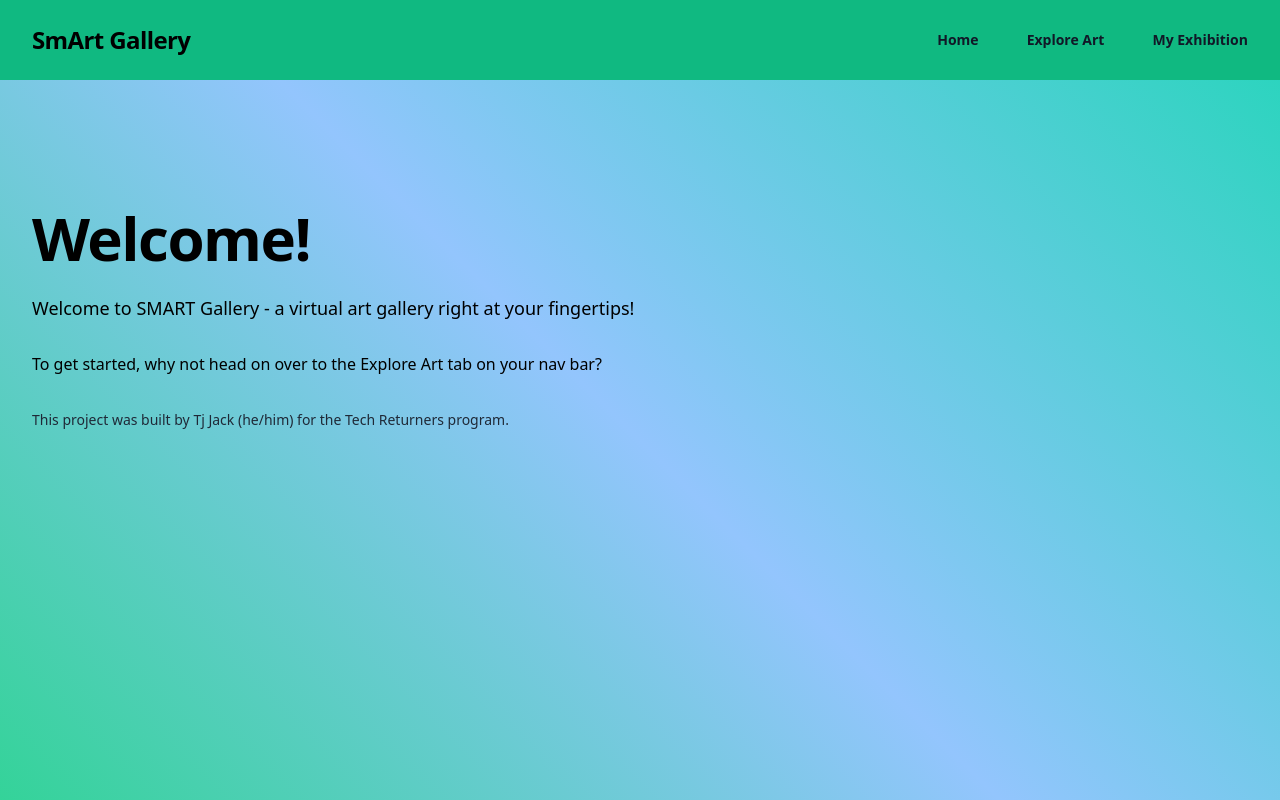
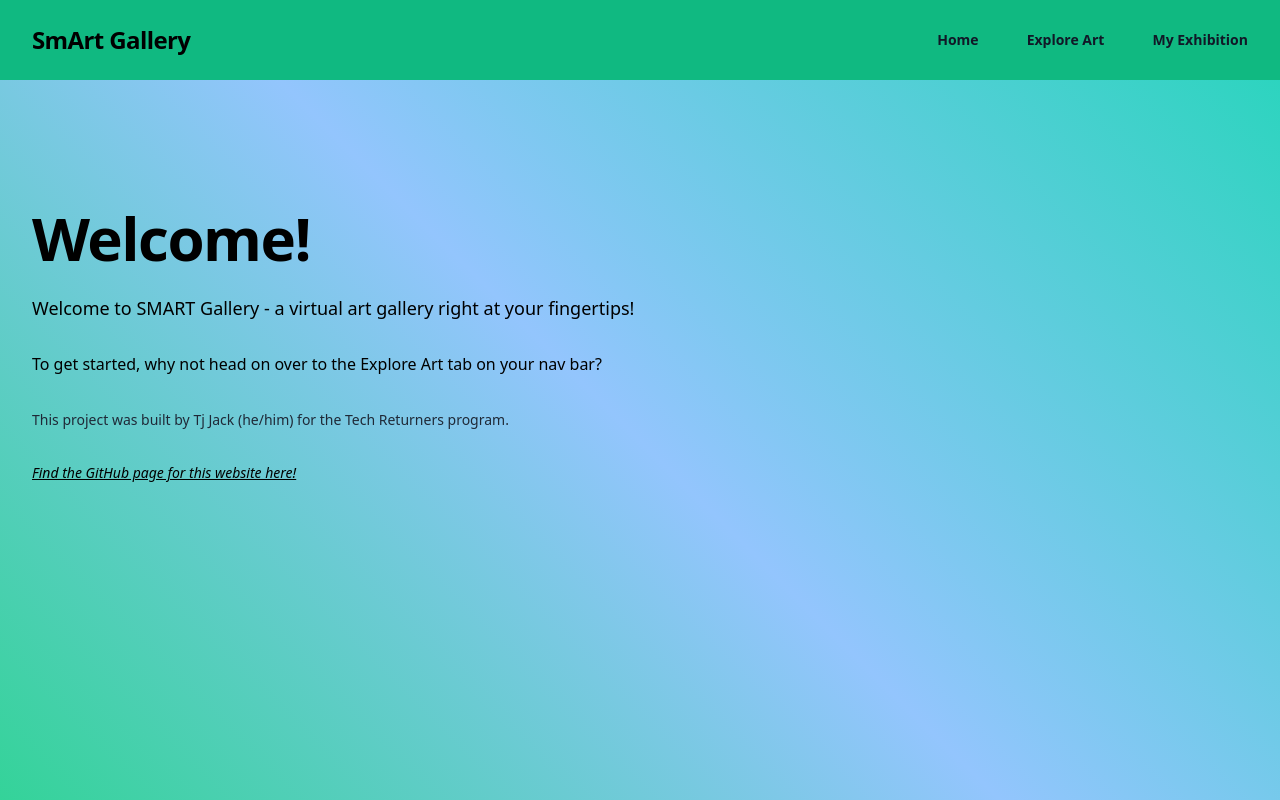
Before and after one commit to tjejack/exhibition-curator, a React (Vite) app: page / in a window 1280 px wide. Built offline with nearby package versions, Linux system fonts and the light colour scheme.

Commit message:
add link to github to homepage

```diff
--- a/src/components/HomePage.tsx
+++ b/src/components/HomePage.tsx
@@ -10,9 +10,12 @@ export const HomePage = () => {
             <p className="mt-6 text-md leading-8 text-black">
             To get started, why not head on over to the Explore Art tab on your nav bar?
             </p>
-            <p className="mt-6 text-sm leading-8 text-gray-800">
+            <p className="my-6 text-sm leading-8 text-gray-800">
             This project was built by Tj Jack (he/him) for the Tech Returners program.
             </p>
+            <a href="https://github.com/tjejack/exhibition-curator" className="text-sm underline italic">
+            Find the GitHub page for this website here!
+            </a>
           </div>
         </div>
       </div>
```
